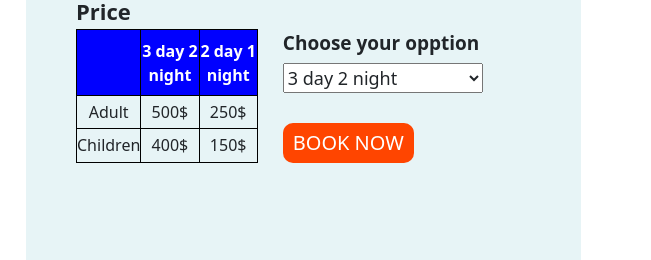
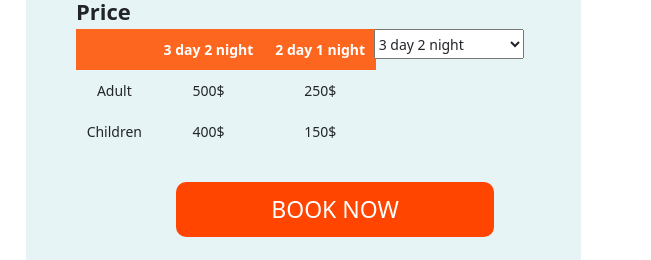
Before and after one commit to Hannah063/Final_Basic_Web_Design, a plain HTML site: page project web/page/demo.html in a window 1280 px wide. Shown: the part 380-640 px from the top of the page, 629-1280 px from the left. Drawn offline with nearby package versions, Linux system fonts and the light colour scheme; a web font is replaced by a local one.

Commit message:
ampush 26_10

```diff
--- a/project web/page/demo.css
+++ b/project web/page/demo.css
@@ -278,36 +278,54 @@
 .price{
   display: grid;
   gap: 25px;
-  grid-template-columns: 40% 60%;
+  grid-template-columns: 60% 40%;
 }
+
 tr th {
- background-color: blue;
+ background-color: #fd661f;
  color: white;
+ border: none;
+ padding: 8px;
 }
 tr th ,tr td{
-  border: 1px solid black;
+
  text-align: center;
- font-size: 16px;
+ font-size: 14px;
+}
+
+
+.tbl {
+  border-collapse: collapse;
+  width: 300px;
+}
+
+.tbl th,
+.tbl td {
+  border: none;
+  padding: 10px;
+  text-align: center;
 }
 .chose{
   display: block;
 }
 #select{
-  width: 200px;
+  width: 150px;
   height: 30px;
-  font-size: 18px;
+  font-size: 14px;
   font-weight: 500;
 }
 #book-now-button{
-  font-size: 20px;
+  font-size: 23px;
   background-color: orangered;
   border-radius: 10px;
   color:#fff;
   outline: none;
   border: none;
-  padding:5px 10px;
+  padding:10px 10px;
+  width: 70%;
   font-weight: 540;
   margin-top: 30px;
+  margin-left: 100px;
 }
 
 #book-now-button p {
@@ -564,6 +582,10 @@ div.desc {
 
     #book-now-button{
       margin-left: 40px;
+      width: 40%;
+      font-size: 18px;
+      margin-left: 250px;
+      margin-top: -20px;
     }
     .cmt{
       height:890px ;
@@ -671,8 +693,8 @@ div.desc {
     }
     .especialy{
       width: 100%;
-      height: 630px;
-      padding-left: 10px;
+      height: 670px;
+      padding-left: 20px;
       margin-top: 20px;
     }
     .especialy p{
@@ -694,6 +716,9 @@ div.desc {
     .price{
       display: block;
     }
+    .tbl{
+      width: 100%;
+    }
     tr>th, tr>td{
       font-size: 13px;
     }
--- a/project web/page/demo.html
+++ b/project web/page/demo.html
@@ -164,17 +164,18 @@
                                 </table>
                                 <div class="chose">
                                     <div>
-                                        <label for="select" class="chooseTitle">Choose your opption</label>
                                         <select name="select" id="select">
                                             <option value="3 day 2 night" id="chooseTitle">3 day 2 night</option>
                                             <option value="2 day 1 night" id="chooseTitle">2 day 1 night</option>
                                         </select>
                                     </div>
-                                    <input type="submit" id="book-now-button" value="BOOK NOW">
+
 
                                 </div>
 
+
                             </div>
+                            <input type="submit" id="book-now-button" value="BOOK NOW">
 
 
 
```
